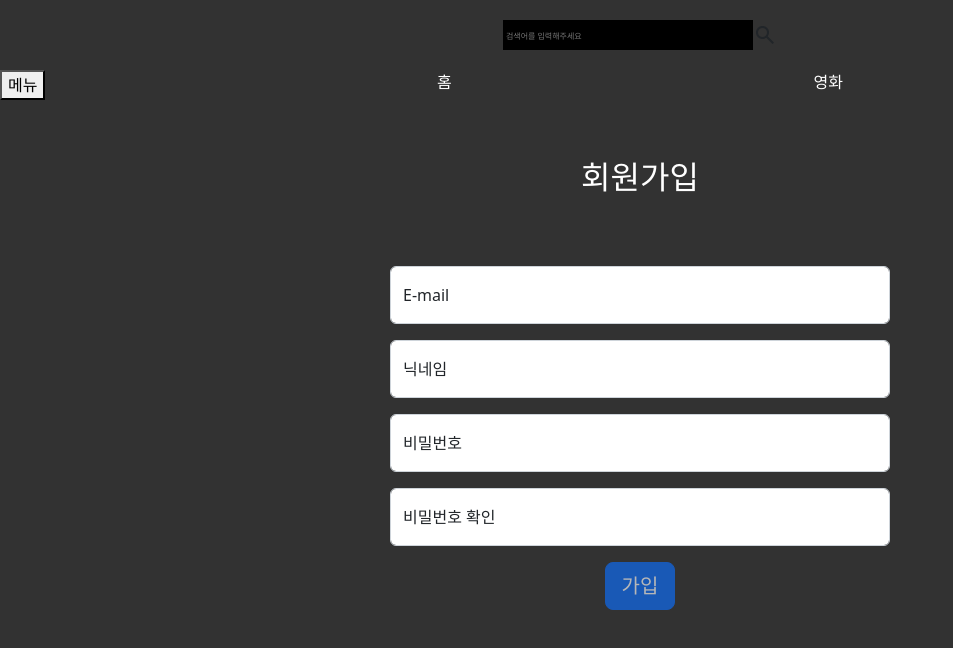
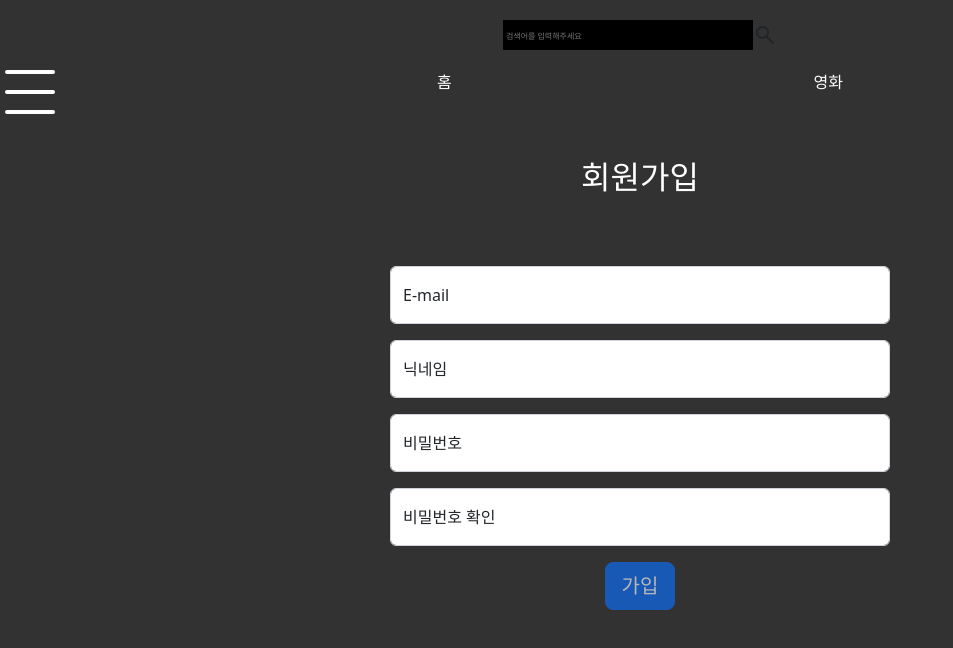
Before and after one commit to Winter100/Movie-app, a React (Create React App) app: page /auth in a window 1280 px wide. Shown: the top 648 px of the page, without its empty margins (0-953 px from the left). Built offline with nearby package versions, Linux system fonts and the light colour scheme; no server answers.

Commit message:
Add Drop Btn

```diff
--- a/src/components/Btn/Btn.jsx
+++ b/src/components/Btn/Btn.jsx
@@ -1,6 +1,17 @@
 import style from "./Btn.module.css";
 
-function Btn(props) {
-  return <button className={style.btn}>{props.title}</button>;
+function Btn({ setDropDownMenu }) {
+  return (
+    <>
+      <div
+        className={style.menuTrigger}
+        onClick={() => setDropDownMenu((is) => !is)}
+      >
+        <span></span>
+        <span></span>
+        <span></span>
+      </div>
+    </>
+  );
 }
 export default Btn;
--- a/src/components/Btn/Btn.module.css
+++ b/src/components/Btn/Btn.module.css
@@ -1,19 +1,56 @@
-.btn {
-  width: 150px;
-  height: 100%;
-  position: fixed;
-  top: 0px;
-  left: -202px;
-  z-index: 10;
-  border: 1px solid #c9c9c9;
-  background-color: white;
-  text-align: center;
-  font-weight: bold;
-  transition: All 0.2s ease;
-  -webkit-transition: All 0.2s ease;
-  -moz-transition: All 0.2s ease;
-  -o-transition: All 0.2s ease;
-  padding-top: 50px;
-  padding-left: 0px;
-  padding-right: 40px;
+/* type-01 */
+.menuTrigger {
+  margin-left: 10%;
 }
+.menuTrigger:hover {
+  cursor: pointer;
+
+  animation-name: menuTriggers;
+  animation-duration: 0.2s;
+  animation-fill-mode: forwards;
+}
+
+.menuTrigger,
+.menuTrigger span {
+  display: inline-block;
+  transition: all 0.4s;
+  box-sizing: border-box;
+}
+
+.menuTrigger {
+  position: relative;
+  width: 50px;
+  height: 44px;
+}
+
+.menuTrigger span {
+  position: absolute;
+  left: 0;
+  width: 100%;
+  height: 4px;
+  background-color: #fff;
+  border-radius: 4px;
+}
+
+.menuTrigger span:nth-of-type(1) {
+  top: 0;
+}
+
+.menuTrigger span:nth-of-type(2) {
+  top: 20px;
+}
+
+.menuTrigger span:nth-of-type(3) {
+  bottom: 0;
+}
+
+@keyframes menuTriggers {
+  0% {
+    opacity: 0.7;
+    transform: translateY(-2%);
+  }
+  100% {
+    opacity: 1;
+    transform: translateY(-5%) translateX(5%);
+  }
+}
--- a/src/components/DropDown/DropDown.module.css
+++ b/src/components/DropDown/DropDown.module.css
@@ -9,7 +9,7 @@
   height: 100vh;
 
   animation-name: openDropDownMenu;
-  animation-duration: 0.5s;
+  animation-duration: 0.2s;
 }
 
 .dropDownsection > ul > li {
--- a/src/pages/DropDownPage.jsx
+++ b/src/pages/DropDownPage.jsx
@@ -7,8 +7,7 @@ function DropDownPage() {
 
   return (
     <div>
-      <Btn title={"메뉴"} />
-      <button onClick={() => setDropDownMenu((is) => !is)}>메뉴</button>
+      <Btn setDropDownMenu={setDropDownMenu} />
       {dropDownMenu && <DropDown setDropDownMenu={setDropDownMenu} />}
     </div>
   );
```
